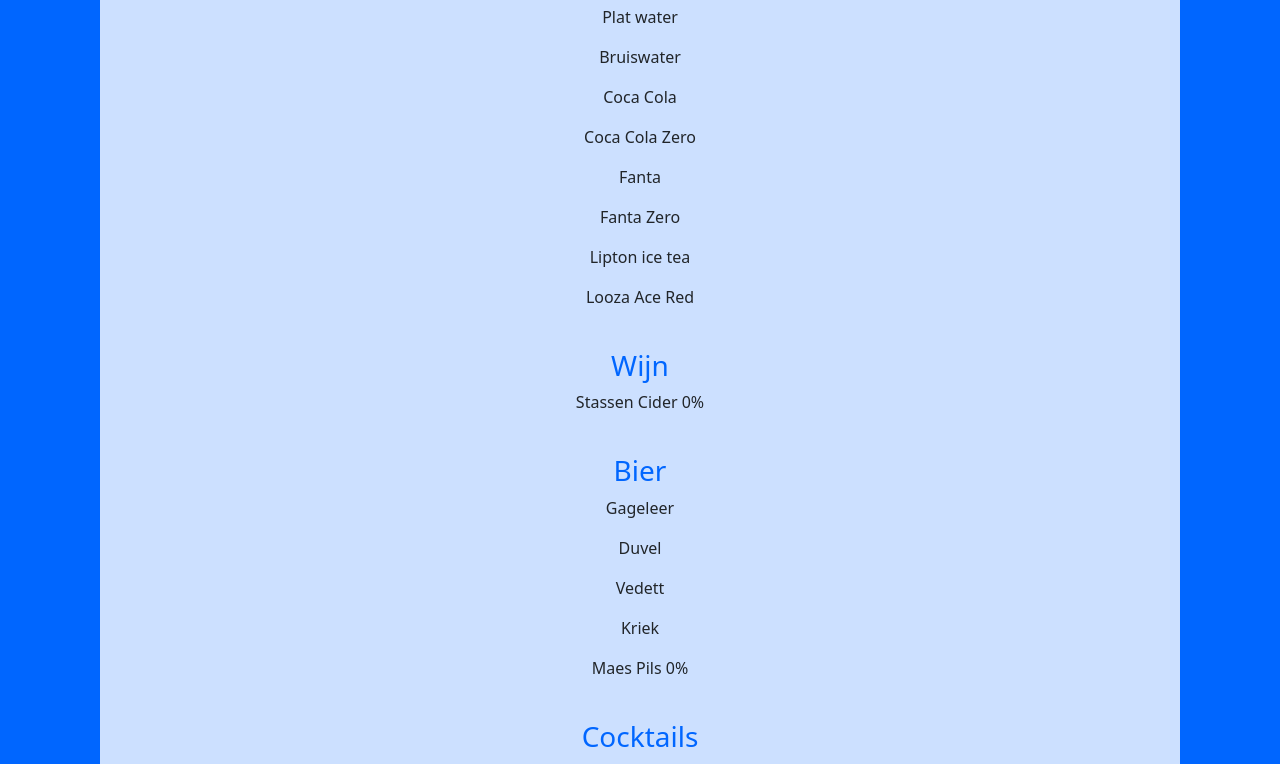
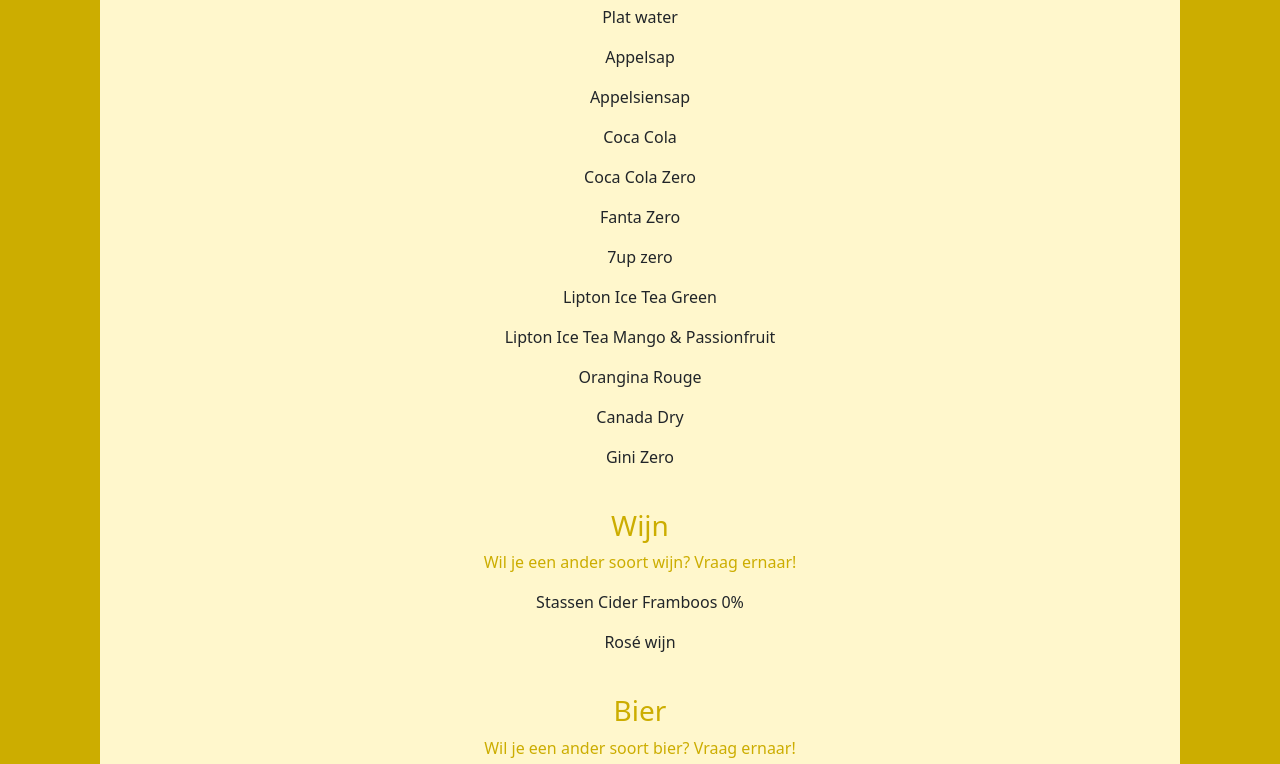
Before and after one commit to VueghsMick/Drankkaart, a plain HTML site: page Index.html in a window 1280 px wide. Shown: the part 98-862 px from the top of the page. Drawn offline with nearby package versions, Linux system fonts and the light colour scheme.

Commit message:
Drankkaart

```diff
--- a/Index.css
+++ b/Index.css
@@ -1,20 +1,28 @@
 body {
-    background-color: #cce0ff;
+    background-color: #fff7cc;
 }
 
 h1 {
-    color: #0066ff;
-    /*color: #ccad00;*/
+    /*color: #0066ff;*/
+    color: #ccad00;
 }
 
 h3 {
-    color: #0066ff;
-    /*color: #ccad00;*/
+    /*color: #0066ff;*/
+    color: #ccad00;
+}
+
+.bier {
+    color: #ccad00;
+}
+
+.wijn {
+    color: #ccad00;
 }
 
 .drankkaart {
     text-align: center;
-    border: #0066ff solid 5px;
+    border: #ccad00 solid 5px;
     border-left-width: 100px;
     border-right-width: 100px;
 }
--- a/Index.html
+++ b/Index.html
@@ -14,28 +14,39 @@
         <h1>Drankkaart</h1>
         <h3>Frisdranken</h3>
             <p>Plat water</p>
-            <p>Bruiswater</p>
+            <p>Appelsap</p>
+            <p>Appelsiensap</p>
             <p>Coca Cola</p>
             <p>Coca Cola Zero</p>
-            <p>Fanta</p>
             <p>Fanta Zero</p>
-            <p>Lipton ice tea</p>
-            <p>Looza Ace Red</p>
+            <p>7up zero</p>
+            <p>Lipton Ice Tea Green</p>
+            <p>Lipton Ice Tea Mango & Passionfruit</p>
+            <p>Orangina Rouge</p>
+            <p>Canada Dry</p>
+            <p>Gini Zero</p>
         <br>
         <h3>Wijn</h3>
-            <p>Stassen Cider 0%</p>
+        <p class="wijn">Wil je een ander soort wijn? Vraag ernaar!</p>
+            <p>Stassen Cider Framboos 0%</p>
+            <p>Rosé wijn</p>
         <br>
         <h3>Bier</h3>
-            <p>Gageleer</p>
-            <p>Duvel</p>
+        <p class="bier">Wil je een ander soort bier? Vraag ernaar!</p>
             <p>Vedett</p>
             <p>Kriek</p>
             <p>Maes Pils 0%</p>
+        <br>
+        <h3>Mocktails</h3>
+            <p>Mango Mule</p>
+            <p>Passievrucht mocktail</p>
         <br>
         <h3>Cocktails</h3>
             <p>Sangria</p>
             <p>Passoa Orange</p>
             <p>Blue Lagoon</p>
+            <p>Mojito + varianten</p>
+            <p>Capri met druiven</p>
     </div>
 </body>
 </html>
```
